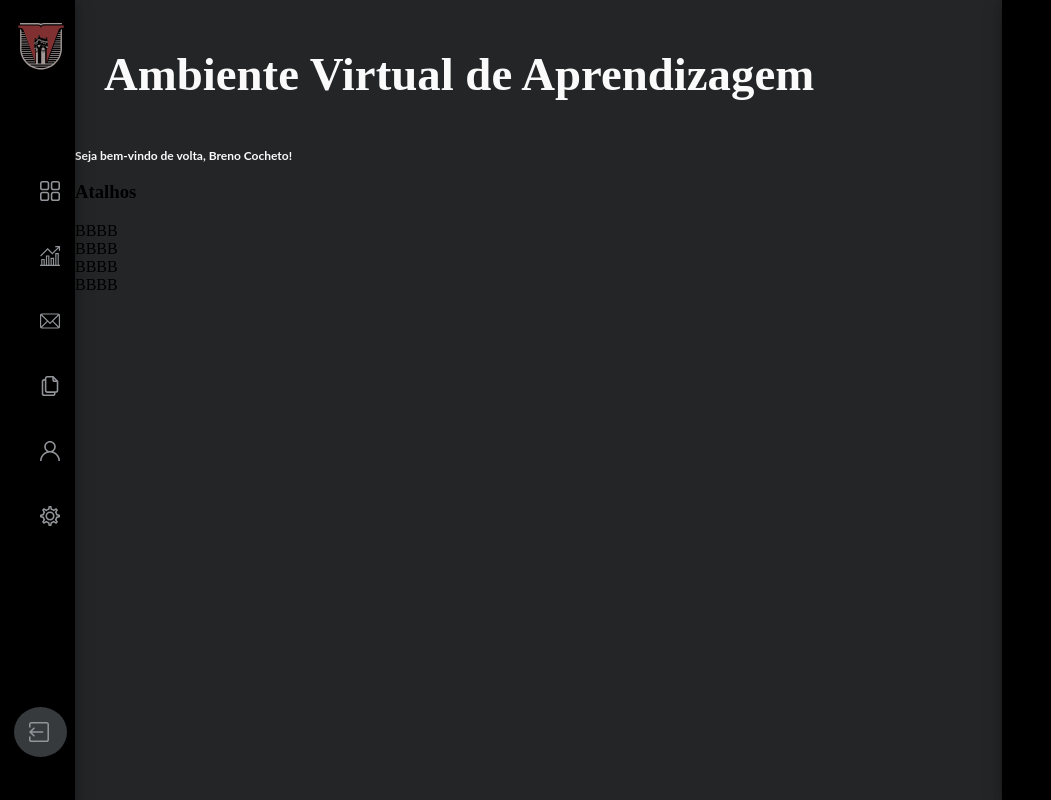
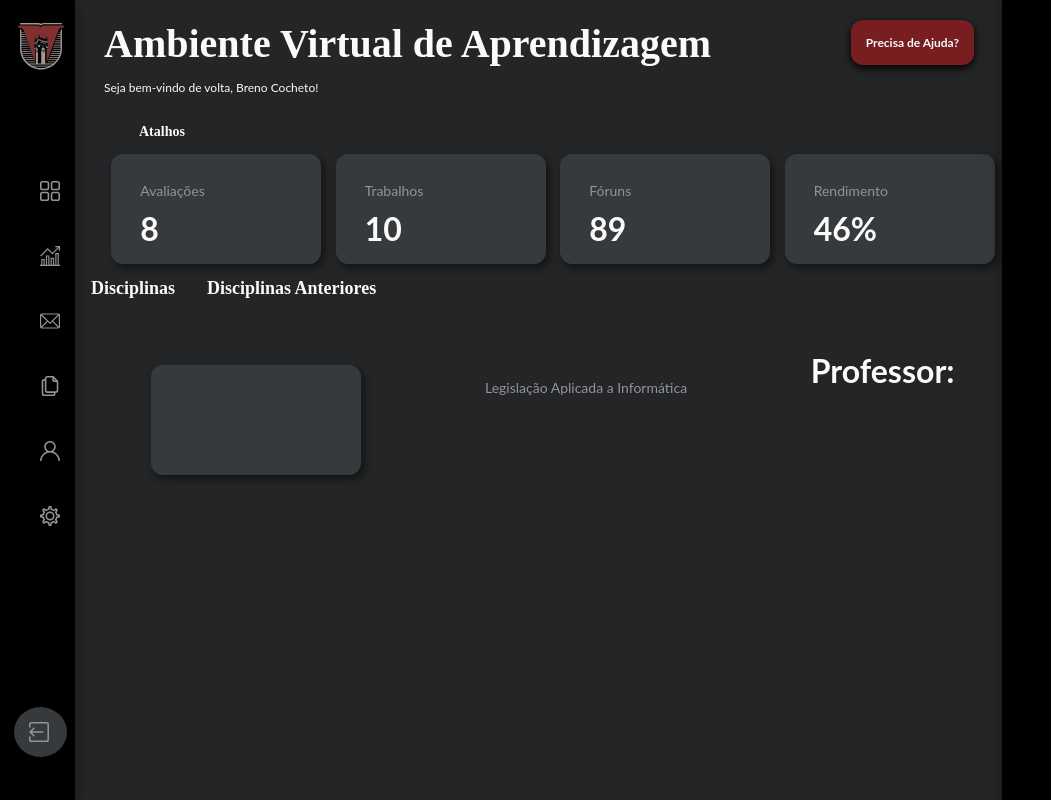
Before and after one commit to UniversidadeDeVassouras/labproginter-2020.2-BrenoCocheto-p2, a Flask app: page / in a window 1280 px wide. Shown: the whole page, without its empty margins (0-1051 px from the left). Run offline with Flask 2, Linux system fonts and the light colour scheme.

Commit message:
Update home.html

```diff
--- a/application/view/templates/home.html
+++ b/application/view/templates/home.html
@@ -1,23 +1,42 @@
 {%extends 'base.html'%} {%block body%}
-<section id="home">
-    <div id="h-title">
-        <h1 id="h-h1">Ambiente Virtual de Aprendizagem</h1>
+<section id="h-section-title">
+    <a id="h-title">
+        Ambiente Virtual de Aprendizagem
+    </a>
+    <a class="button-help">Precisa de Ajuda?</a>
+</section>
+<section id="h-sub-t">
+    <a id="h-sub">Seja bem-vindo de volta, Breno Cocheto!</a>
+</section>
+<section id="h-shortcuts-f">
+    <a id="h-shortcuts-title">Atalhos</a>
+    <div id="h-shortcuts-card">
+        <a id="h-shortcuts-card-title">Avaliações</a>
+        <a id="h-shortcuts-card-content">8</a>
     </div>
-    <div id="h-sub">
-        <h1 id="h-sub">Seja bem-vindo de volta, Breno Cocheto!</h1>
+    <div id="h-shortcuts-card">
+        <a id="h-shortcuts-card-title">Trabalhos</a>
+        <a id="h-shortcuts-card-content">10</a>
     </div>
-    <div id="h-help"></div>
-    <div id="h-summary">
-        <h1>Atalhos</h1>
+    <div id="h-shortcuts-card">
+        <a id="h-shortcuts-card-title">Fóruns</a>
+        <a id="h-shortcuts-card-content">89</a>
     </div>
-    <div id="h-shortcuts">
-        <div id="h-container"> BBBB</div>
-        <div id="h-container"> BBBB</div>
-        <div id="h-container"> BBBB</div>
-        <div id="h-container"> BBBB</div>
+    <div id="h-shortcuts-card">
+        <a id="h-shortcuts-card-title">Rendimento</a>
+        <a id="h-shortcuts-card-content">46%</a>
     </div>
-    <div id="h-select"></div>
-    <div id="h-subjects"></div>
-    <div id="h-side"></div>
+</section>
+<section id="h-selector">
+    <div class="midnav">
+        <a>Disciplinas</a>
+        <a>Disciplinas Anteriores</a>
+    </div>
+</section>
+<section id="h-subject-f">
+    <a id="h-subject-card">
+        <a id="h-subject-card-title">Legislação Aplicada a Informática</a>
+        <a id="h-subject-card-content">Professor:</a>
+    </a>
 </section>
 {%endblock%}
```
